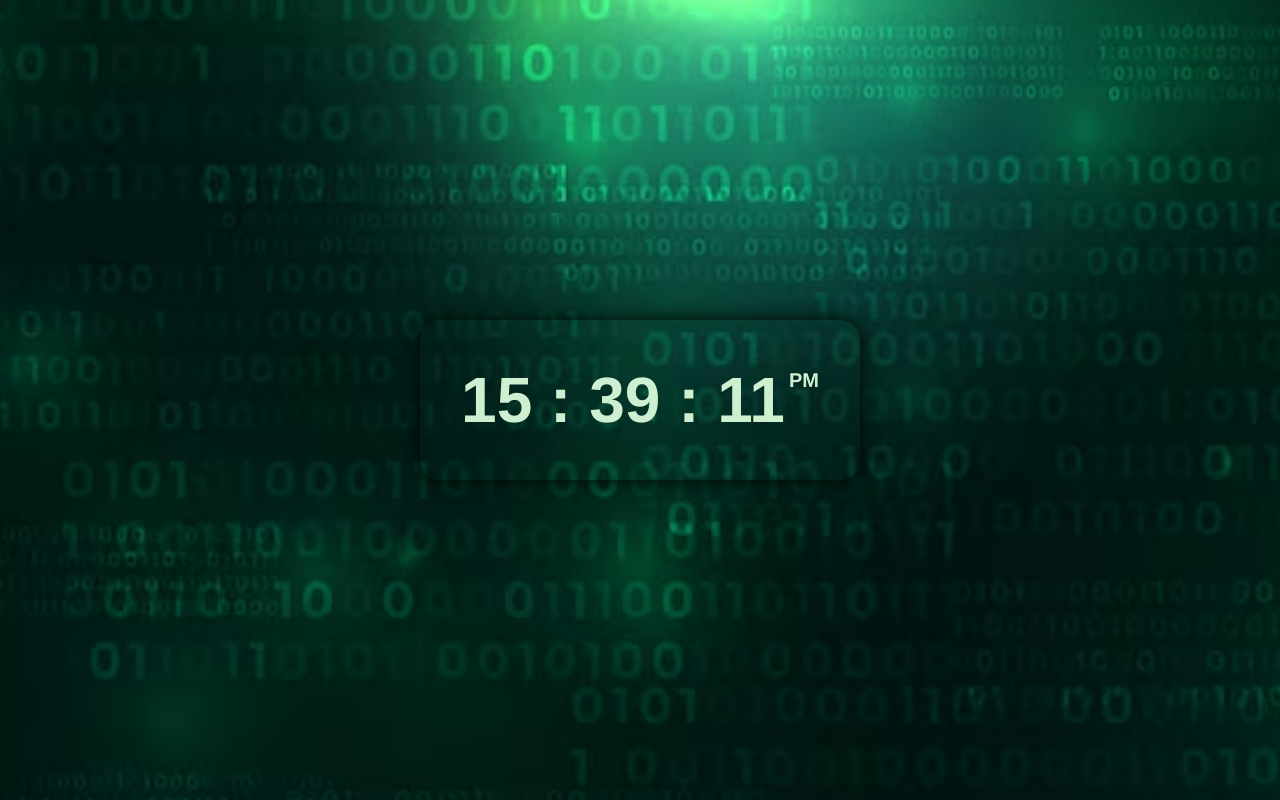
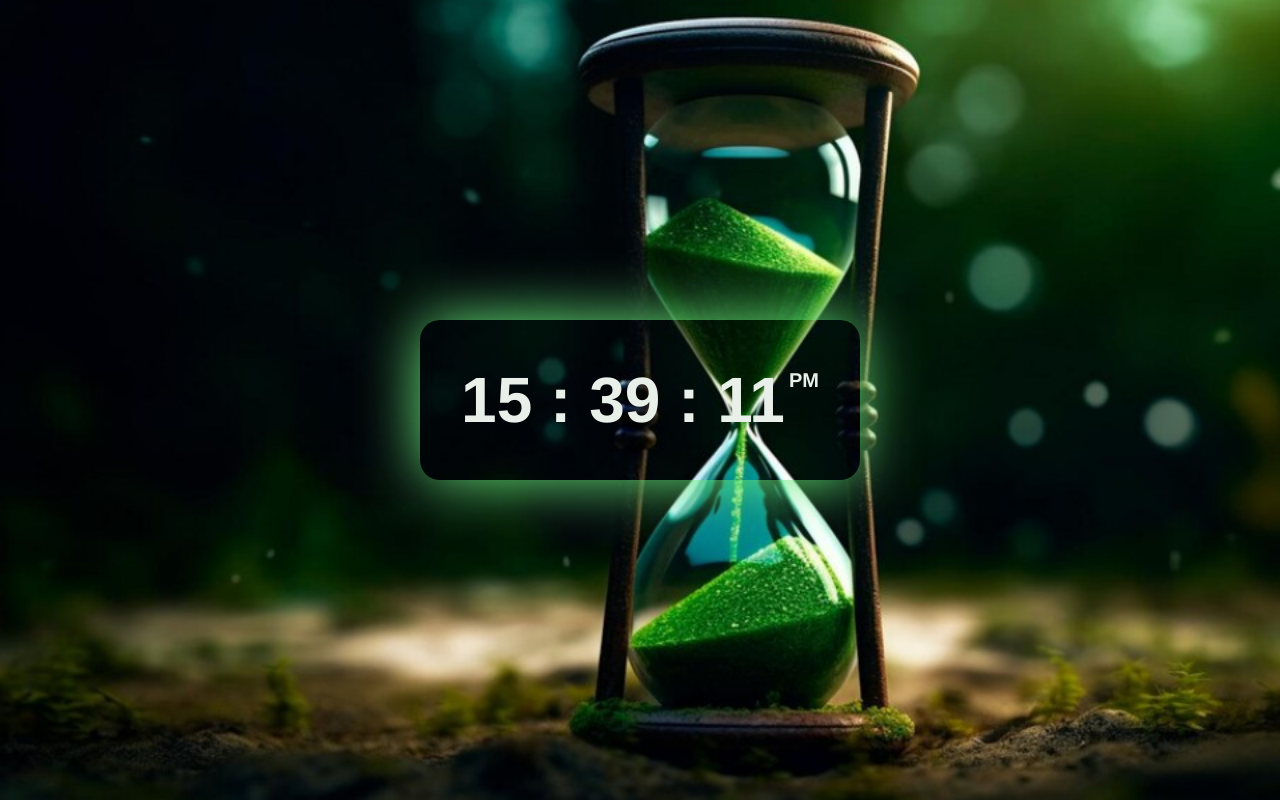
Before and after one commit to thakurshubhangi999/DigitalClock, a plain HTML site: page Index.html in a window 1280 px wide. Drawn offline with Linux system fonts and the light colour scheme.

Commit message:
NEWME Digital clcok using html,css and js

```diff
--- a/Style.css
+++ b/Style.css
@@ -9,7 +9,7 @@ body{
     justify-content: center;
     align-items: center;
     height: 100vh;
-    background: url(bg3.png) no-repeat;
+    background: url(bg6.png) no-repeat;
     background-size: cover;
 }
 
@@ -19,10 +19,10 @@ body{
    display: flex;
    justify-content: center;
    align-items: center;
-   box-shadow: 0px 0px 20px rgb(0, 7, 1);
+   box-shadow: 0px 0px 60px rgb(108, 236, 126);
    height: 20vh;
    border-radius: 20px;
-   color: #ceefd0;
+   color: #e9f0e9;
    z-index: 2;
 }
 .clock h1{
```
Also changed, not shown: bg3.png (deleted), bg6.png (added).
